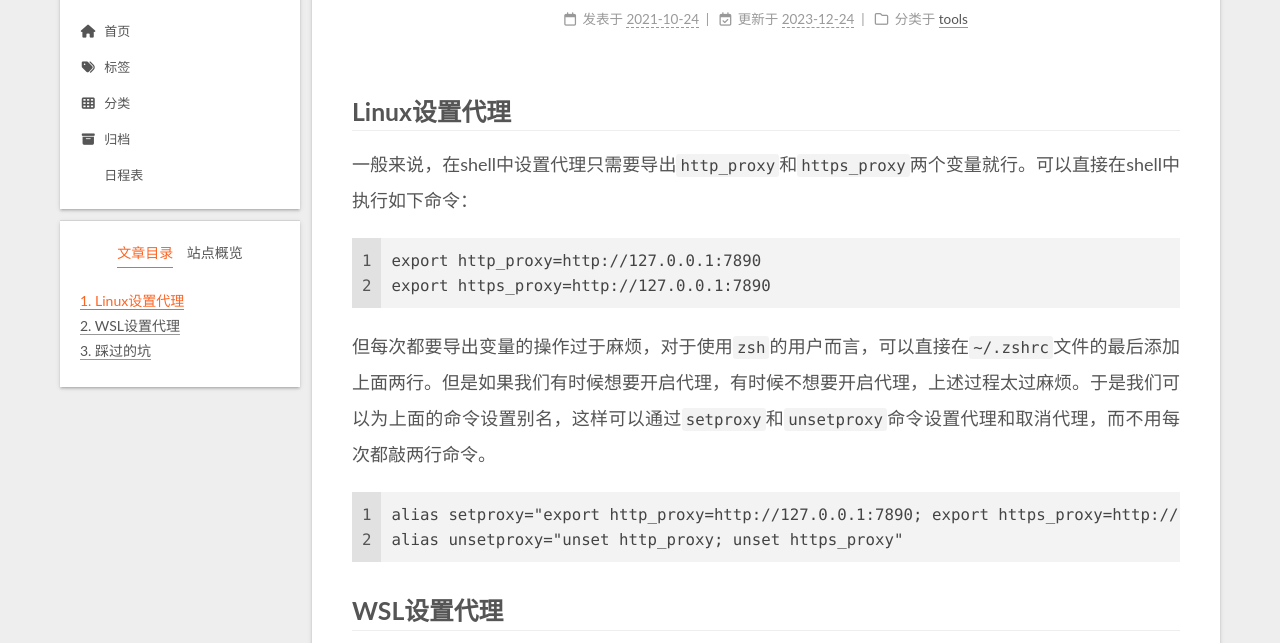
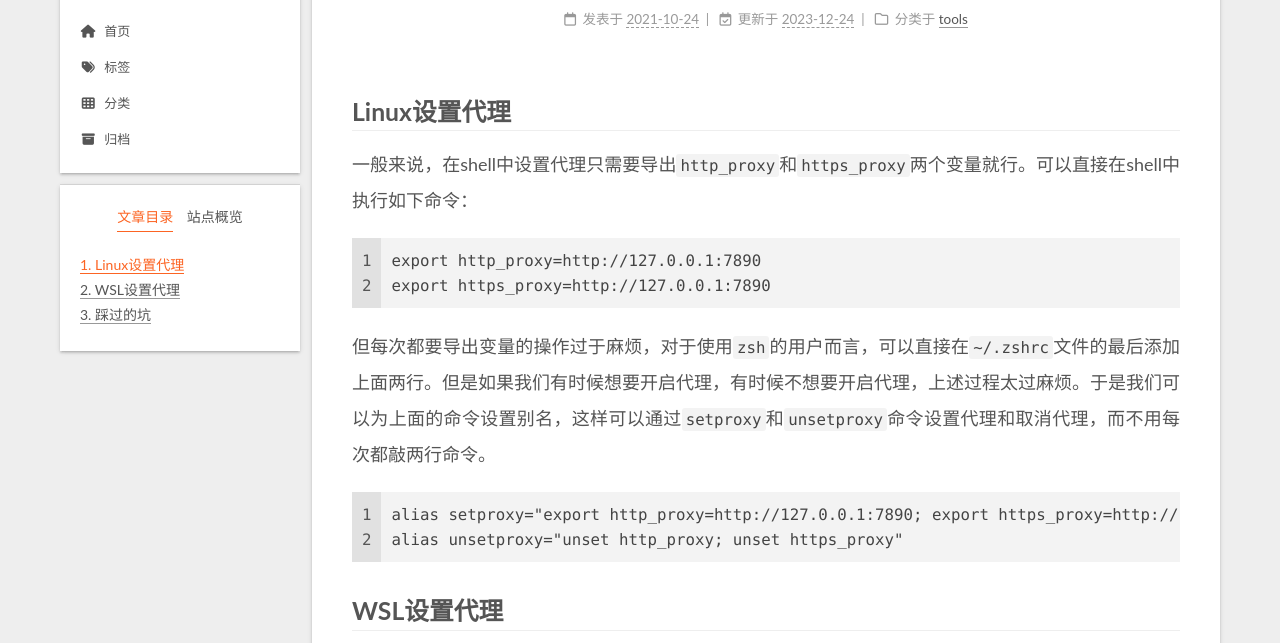
Before and after one commit to hhubibi/hhubibi.github.io, a plain HTML site: page 2021/10/24/wsl-proxy/index.html in a window 1280 px wide. Shown: the part 81-724 px from the top of the page. Drawn offline with nearby package versions, Linux system fonts and the light colour scheme.

Commit message:
Site updated: 2023-12-24 15:14:52

```diff
--- a/2021/10/24/wsl-proxy/index.html
+++ b/2021/10/24/wsl-proxy/index.html
@@ -86,7 +86,7 @@
 
 
 <nav class="site-nav">
-  <ul class="main-menu menu"><li class="menu-item menu-item-home"><a href="/" rel="section"><i class="fa fa-home fa-fw"></i>首页</a></li><li class="menu-item menu-item-tags"><a href="/tags/" rel="section"><i class="fa fa-tags fa-fw"></i>标签</a></li><li class="menu-item menu-item-categories"><a href="/categories/" rel="section"><i class="fa fa-th fa-fw"></i>分类</a></li><li class="menu-item menu-item-archives"><a href="/archives/" rel="section"><i class="fa fa-archive fa-fw"></i>归档</a></li><li class="menu-item menu-item-schedule"><a href="/schedule/" rel="section"><i class="fa fa-calendars fa-fw"></i>日程表</a></li>
+  <ul class="main-menu menu"><li class="menu-item menu-item-home"><a href="/" rel="section"><i class="fa fa-home fa-fw"></i>首页</a></li><li class="menu-item menu-item-tags"><a href="/tags/" rel="section"><i class="fa fa-tags fa-fw"></i>标签</a></li><li class="menu-item menu-item-categories"><a href="/categories/" rel="section"><i class="fa fa-th fa-fw"></i>分类</a></li><li class="menu-item menu-item-archives"><a href="/archives/" rel="section"><i class="fa fa-archive fa-fw"></i>归档</a></li>
   </ul>
 </nav>
 
```
Also changed, not shown: 2022/09/24/sponge_0/index.html (+1 -1 lines), 2022/10/21/sponge_1/index.html (+1 -1 lines), archives/2021/10/index.html (+1 -1 lines), archives/2021/index.html (+1 -1 lines), archives/2022/09/index.html (+1 -1 lines), archives/2022/10/index.html (+1 -1 lines), archives/2022/index.html (+1 -1 lines), archives/index.html (+1 -1 lines), categories/cs144/index.html (+1 -1 lines), categories/index.html (+1 -1 lines), categories/tools/index.html (+1 -1 lines), index.html (+1 -1 lines), tags/index.html (+1 -1 lines).
